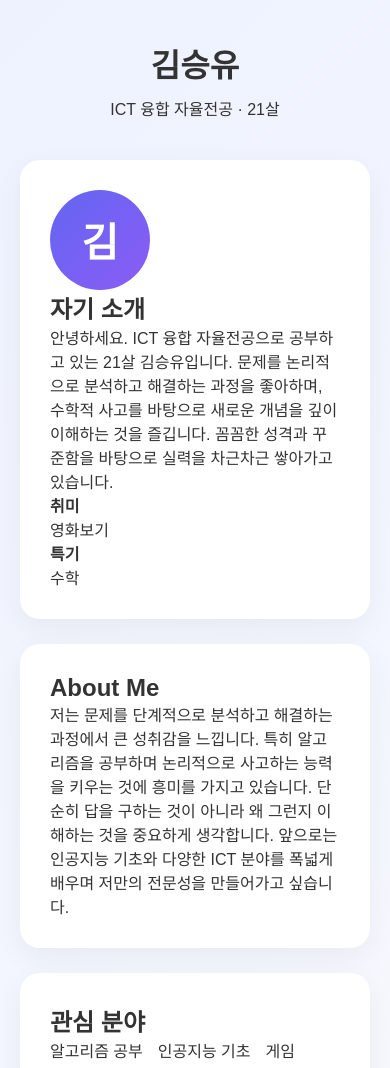
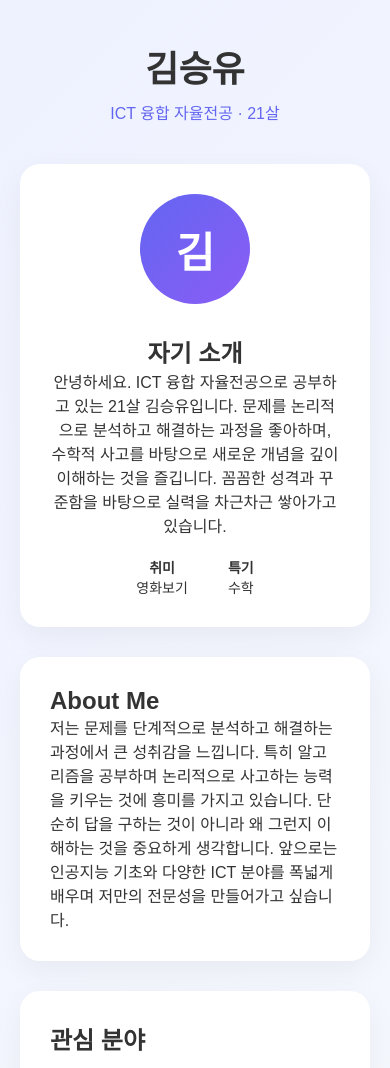
Before and after one commit to winyou221/winyou221.github.io, a plain HTML site: page index.html in a window 390 px wide. Shown: the top 1068 px of the page. Drawn offline with Linux system fonts and the light colour scheme.

Commit message:
Update style.css

```diff
--- a/style.css
+++ b/style.css
@@ -22,22 +22,21 @@ body {
 }
 
 .header h1 {
-    font-size: 32px;
+    font-size: 36px;
     font-weight: 700;
-    margin-bottom: 10px;
 }
 
-.subtitle {
-    color: #666;
-    font-size: 16px;
+.header p {
+    color: #6366f1;
+    margin-top: 8px;
 }
 
-/* 카드 공통 */
+/* 카드 */
 .card {
     background: white;
     padding: 30px;
     border-radius: 20px;
-    margin-bottom: 25px;
+    margin-bottom: 30px;
     box-shadow: 0 10px 30px rgba(0,0,0,0.05);
     transition: 0.3s;
 }
@@ -47,18 +46,18 @@ body {
 }
 
 /* 프로필 */
-.profile-card {
+.profile {
     display: flex;
     gap: 30px;
     align-items: center;
 }
 
 .avatar {
-    width: 100px;
-    height: 100px;
+    width: 110px;
+    height: 110px;
     background: linear-gradient(135deg, #6366f1, #8b5cf6);
     color: white;
-    font-size: 40px;
+    font-size: 42px;
     font-weight: bold;
     border-radius: 50%;
     display: flex;
@@ -66,66 +65,54 @@ body {
     align-items: center;
 }
 
-.profile-info h2 {
-    font-size: 24px;
-    margin-bottom: 5px;
-}
-
-.major {
-    color: #6366f1;
-    font-weight: 600;
-    margin-bottom: 15px;
-}
-
-.intro {
-    margin-bottom: 20px;
-    line-height: 1.6;
-}
-
-.info-grid {
+.info {
     display: flex;
-    gap: 30px;
+    gap: 40px;
+    margin-top: 20px;
     font-size: 14px;
 }
 
 /* 태그 */
 .tags {
+    margin-top: 15px;
     display: flex;
     gap: 15px;
     flex-wrap: wrap;
 }
 
-.tag {
+.tags span {
     background: #eef2ff;
     color: #4f46e5;
-    padding: 8px 15px;
+    padding: 8px 16px;
     border-radius: 30px;
     font-size: 14px;
     font-weight: 500;
     transition: 0.3s;
 }
 
-.tag:hover {
+.tags span:hover {
     background: #6366f1;
     color: white;
 }
 
+/* 포트폴리오 */
+.portfolio {
+    margin-top: 20px;
+}
+
+.portfolio h3 {
+    margin-bottom: 10px;
+    color: #4f46e5;
+}
+
 /* 반응형 */
 @media (max-width: 768px) {
-    .profile-card {
+    .profile {
         flex-direction: column;
         text-align: center;
     }
 
-    .info-grid {
+    .info {
         justify-content: center;
     }
 }
-.portfolio-item {
-    margin-top: 20px;
-}
-
-.portfolio-item h4 {
-    margin-bottom: 10px;
-    color: #4f46e5;
-}
```
